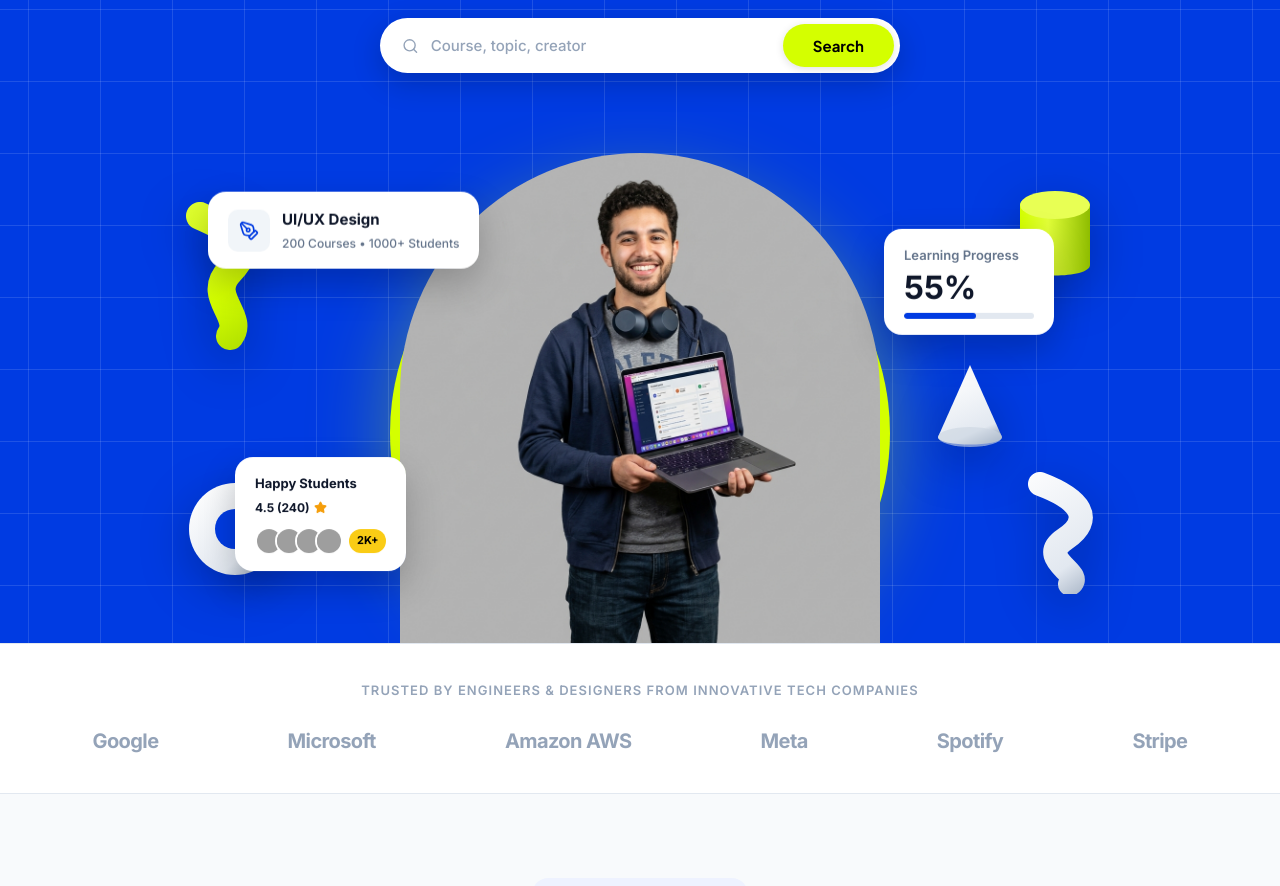
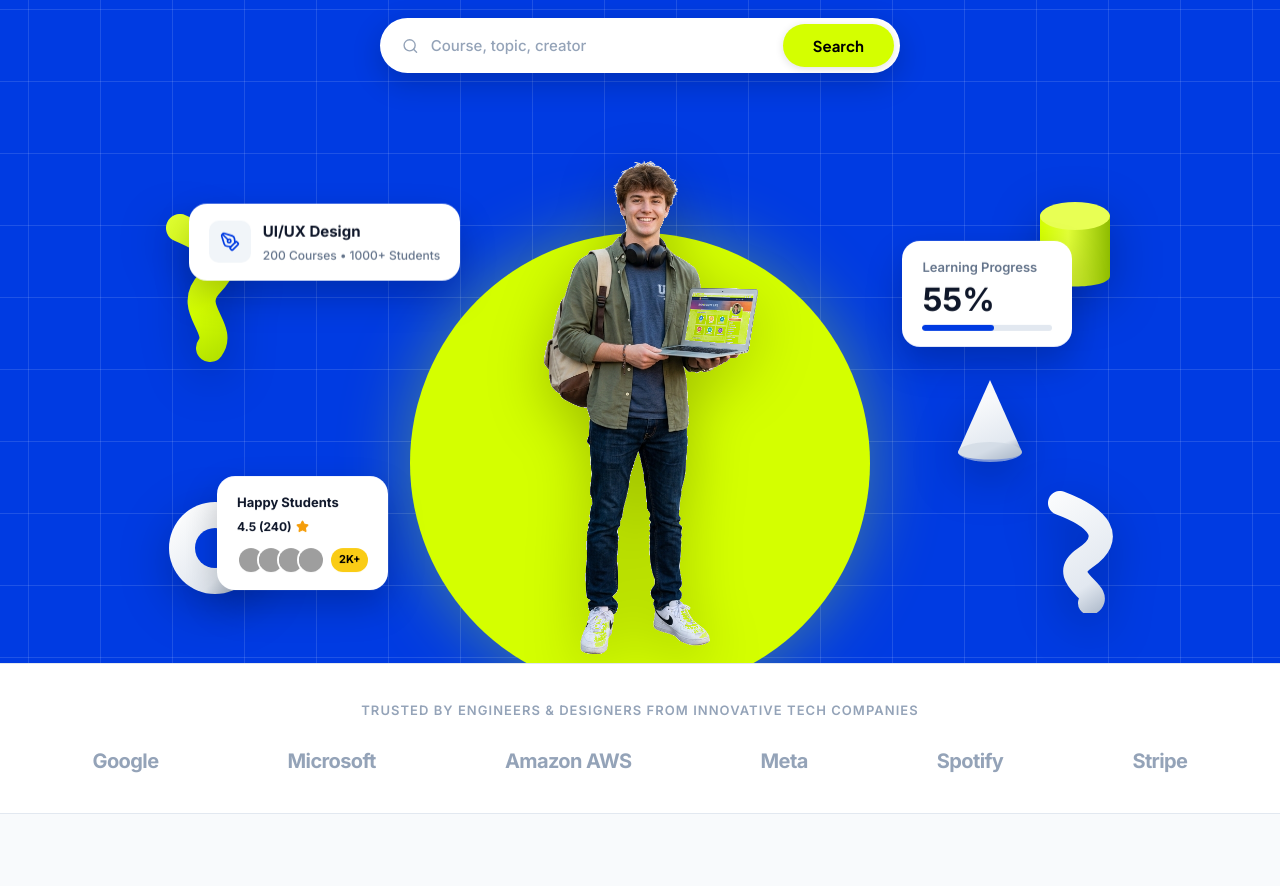
Before and after one commit to arifarman22/DoinTechTask-ArifArman, a React (Vite) app: page / in a window 1280 px wide. Shown: the part 360-1246 px from the top of the page. Built offline with nearby package versions, Linux system fonts and the light colour scheme; grey boxes are pictures that could not be loaded.

Commit message:
feat: complete pixel-perfect Figma Hero_Frame with Persian Blue, transparent cutout, and 3D ornaments

```diff
--- a/package.json
+++ b/package.json
@@ -19,6 +19,7 @@
     "@types/react-dom": "^19.2.7",
     "@vitejs/plugin-react": "^6.1.1",
     "oxlint": "^1.81.0",
+    "sharp": "^0.35.5",
     "vite": "^8.3.0"
   }
 }
--- a/src/components/home/Hero.jsx
+++ b/src/components/home/Hero.jsx
@@ -1,7 +1,7 @@
 import { useState } from 'react';
 import { useApp } from '../../context/AppContext';
 import { Search, PenTool, Star } from 'lucide-react';
-import studentHeroImg from '../../assets/student-hero.jpg';
+import studentHeroImg from '../../assets/student-hero.png';
 import {
   LimeZigzag,
   WhiteDonut,
--- a/src/styles/hero.css
+++ b/src/styles/hero.css
@@ -113,44 +113,45 @@
 .hero-figma-visual-area {
   position: relative;
   width: 100%;
-  max-width: 900px;
-  height: 520px;
+  max-width: 940px;
+  height: 530px;
   display: flex;
   justify-content: center;
   align-items: flex-end;
+  margin-top: 10px;
 }
 
 /* Neon Lime Backdrop Circle (Ellipse 7) */
 .hero-lime-backdrop-circle {
   position: absolute;
-  bottom: -40px;
-  width: 500px;
-  height: 500px;
+  bottom: -30px;
+  width: 460px;
+  height: 460px;
   background-color: var(--neon-lime);
   border-radius: 50%;
   z-index: 1;
-  box-shadow: 0 0 80px rgba(212, 255, 0, 0.35);
+  box-shadow: 0 0 70px rgba(212, 255, 0, 0.35);
 }
 
 /* Student Photo Cutout */
 .hero-student-wrapper {
   position: relative;
   z-index: 2;
-  width: 480px;
+  width: 420px;
   max-width: 90%;
-  height: 490px;
-  overflow: hidden;
+  height: 530px;
   display: flex;
   justify-content: center;
   align-items: flex-end;
 }
 
 .hero-student-img {
-  width: 100%;
+  width: auto;
   height: 100%;
+  max-height: 530px;
   object-fit: cover;
   object-position: top center;
-  border-radius: 240px 240px 0 0;
+  filter: drop-shadow(0 16px 28px rgba(0, 0, 0, 0.25));
 }
 
 /* Floating Overlaid Badges */
```
Also changed, not shown: src/assets/student-hero.png (added), 1 other file (tests, documents, lock files or other folders).
